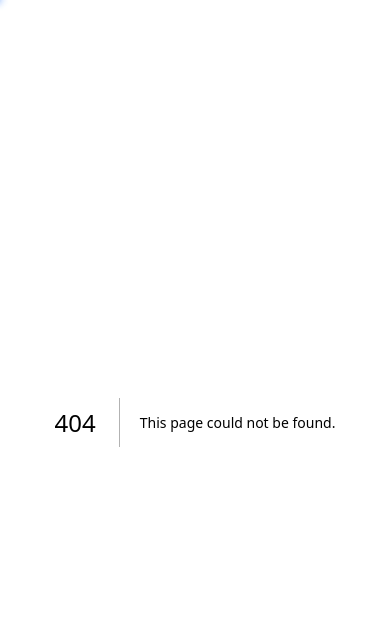
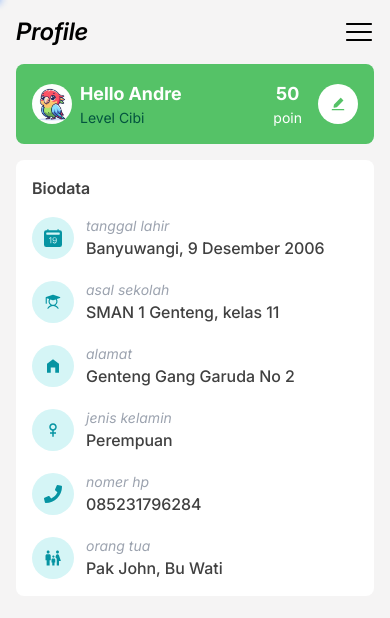
Before and after one commit to Firay24/JD-FiraYusiRukmana-jcc-frontend, a Next.js app: page /member/profile in a window 390 px wide. Before the commit this address had no page. Shown: the top 618 px of the page. Built offline with nearby package versions, Linux system fonts and the light colour scheme.

Commit message:
feat: add member profile page
- Created new profile page component
- Added user biodata section
- Implemented responsive design

```diff
--- a/src/app/member/leaderboard/page.tsx
+++ b/src/app/member/leaderboard/page.tsx
@@ -59,7 +59,6 @@ const Leaderboard = () => {
             </form>
             <button type="button" className="text-base-purple inline-flex h-fit items-center rounded-full bg-gray-300 p-3 text-center hover:bg-blue-800 focus:outline-none focus:ring-4">
               <MdFilterListAlt />
-              <span className="sr-only">Icon description</span>
             </button>
           </div>
           <div className="grid grid-cols-3 gap-2">
--- /dev/null
+++ b/src/app/member/profile/page.tsx
@@ -0,0 +1,122 @@
+"use client";
+import Navbar from "@/components/module/Navbar";
+import { navbarMenuMember } from "@/data/navbarMember";
+import React, { useEffect, useState } from "react";
+import { AiFillEdit } from "react-icons/ai";
+import { MdHomeFilled, MdOutlineFamilyRestroom } from "react-icons/md";
+import { PiStudentFill } from "react-icons/pi";
+import { BsCalendar2DateFill } from "react-icons/bs";
+import { CgGenderFemale } from "react-icons/cg";
+import { FaPhone } from "react-icons/fa";
+
+const Profile = () => {
+  const [isScrolled, setIsScrolled] = useState(false);
+
+  useEffect(() => {
+    const handleScroll = () => {
+      setIsScrolled(window.scrollY > 10);
+    };
+
+    window.addEventListener("scroll", handleScroll);
+
+    return () => {
+      window.removeEventListener("scroll", handleScroll);
+    };
+  }, []);
+  return (
+    <div className="min-h-screen bg-base-gray">
+      {/* nav */}
+      <Navbar menu={navbarMenuMember} isScrolled={isScrolled} isLogged title="Profile" />
+
+      {/* main */}
+      <div className="grid grid-cols-1 gap-4 px-4">
+        {/* header */}
+        <div className="bg-base-green rounded-lg p-4">
+          <div className="flex items-center justify-between">
+            <div className="flex items-center gap-2">
+              <div>
+                <img className="h-10 w-10 rounded-full object-cover object-center" src="/img/profileImg.jpeg" alt="avatar" />
+              </div>
+              <div>
+                <p className="text-lg font-bold text-white">Hello Andre</p>
+                <p className="text-sm text-green-800">Level Cibi</p>
+              </div>
+            </div>
+            <div className="flex items-center gap-2">
+              <div className="mr-2 text-center text-white">
+                <p className="text-lg font-bold">50</p>
+                <p className="text-sm">poin</p>
+              </div>
+              <button type="button" className="text-base-green inline-flex h-fit items-center rounded-full bg-white p-3 text-center">
+                <AiFillEdit />
+              </button>
+            </div>
+          </div>
+        </div>
+
+        {/* main */}
+        <div className="rounded-lg bg-white p-4">
+          <p className="mb-4 font-semibold text-neutral-700">Biodata</p>
+          <div className="grid grid-cols-1 gap-5">
+            <div className="flex items-center gap-3">
+              <div className="h-fit w-fit rounded-full bg-teal-100 p-3 text-lg text-teal-500">
+                <BsCalendar2DateFill />
+              </div>
+              <div>
+                <p className="text-sm italic text-gray-400">tanggal lahir</p>
+                <p className="font-medium text-neutral-700">Banyuwangi, 9 Desember 2006</p>
+              </div>
+            </div>
+            <div className="flex items-center gap-3">
+              <div className="h-fit w-fit rounded-full bg-teal-100 p-3 text-lg text-teal-500">
+                <PiStudentFill />
+              </div>
+              <div>
+                <p className="text-sm italic text-gray-400">asal sekolah</p>
+                <p className="font-medium text-neutral-700">SMAN 1 Genteng, kelas 11</p>
+              </div>
+            </div>
+            <div className="flex items-center gap-3">
+              <div className="h-fit w-fit rounded-full bg-teal-100 p-3 text-lg text-teal-500">
+                <MdHomeFilled />
+              </div>
+              <div>
+                <p className="text-sm italic text-gray-400">alamat</p>
+                <p className="font-medium text-neutral-700">Genteng Gang Garuda No 2</p>
+              </div>
+            </div>
+            <div className="flex items-center gap-3">
+              <div className="h-fit w-fit rounded-full bg-teal-100 p-3 text-lg text-teal-500">
+                <CgGenderFemale />
+              </div>
+              <div>
+                <p className="text-sm italic text-gray-400">jenis kelamin</p>
+                <p className="font-medium text-neutral-700">Perempuan</p>
+              </div>
+            </div>
+            <div className="flex items-center gap-3">
+              <div className="h-fit w-fit rounded-full bg-teal-100 p-3 text-lg text-teal-500">
+                <FaPhone />
+              </div>
+              <div>
+                <p className="text-sm italic text-gray-400">nomer hp</p>
+                <p className="font-medium text-neutral-700">085231796284</p>
+              </div>
+            </div>
+            <div className="flex items-center gap-3">
+              <div className="h-fit w-fit rounded-full bg-teal-100 p-3 text-lg text-teal-500">
+                <MdOutlineFamilyRestroom />
+              </div>
+              <div>
+                <p className="text-sm italic text-gray-400">orang tua</p>
+                <p className="font-medium text-neutral-700">Pak John, Bu Wati</p>
+              </div>
+            </div>
+          </div>
+        </div>
+      </div>
+    </div>
+  );
+};
+
+export default Profile;
--- a/tailwind.config.ts
+++ b/tailwind.config.ts
@@ -44,6 +44,7 @@ const config: Config = {
         blue: "#56CACE",
         gray: "#F5F4F4",
         purple: "#7550F5",
+        green: "#55C267",
       },
       primary: {
         100: "rgb(var(--color-primary-100) / 1)",
```
